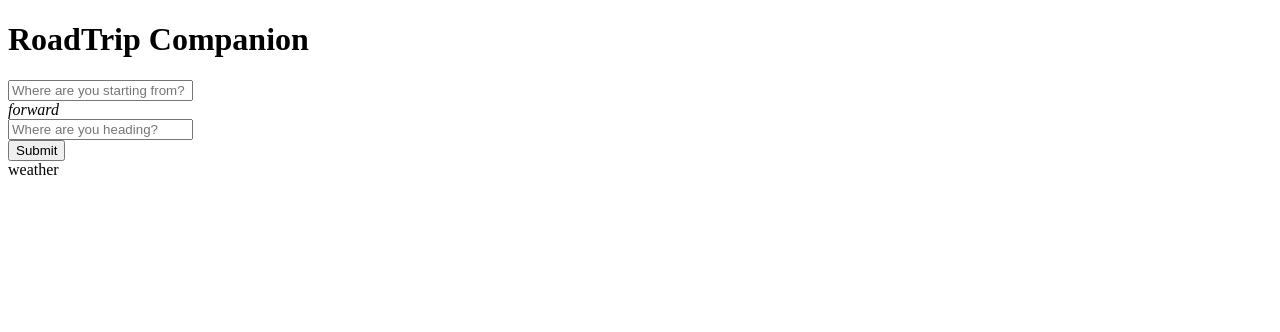
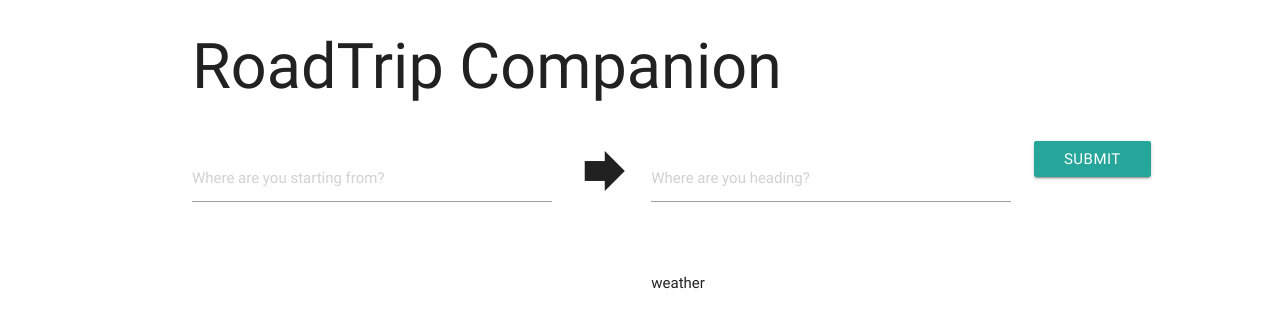
Before and after one commit to stannous2/Project1, a plain HTML site: page index.html in a window 1280 px wide. Drawn offline with nearby package versions, Linux system fonts and the light colour scheme; no server answers.

Commit message:
Update index.html

```diff
--- a/index.html
+++ b/index.html
@@ -1,6 +1,14 @@
 <!DOCTYPE html>
 <html>
-
+<head>
+    <meta charset="utf-8" />
+    <meta http-equiv="X-UA-Compatible" content="IE=edge">
+    <title>Page Title</title>
+    <meta name="viewport" content="width=device-width, initial-scale=1">
+    <link rel="stylesheet" type="text/css" media="screen" href="https://cdnjs.cloudflare.com/ajax/libs/materialize/0.100.2/css/materialize.css"
+    />
+    <link href="https://fonts.googleapis.com/icon?family=Material+Icons" rel="stylesheet">
+</head>
 
 
 <body>
```
